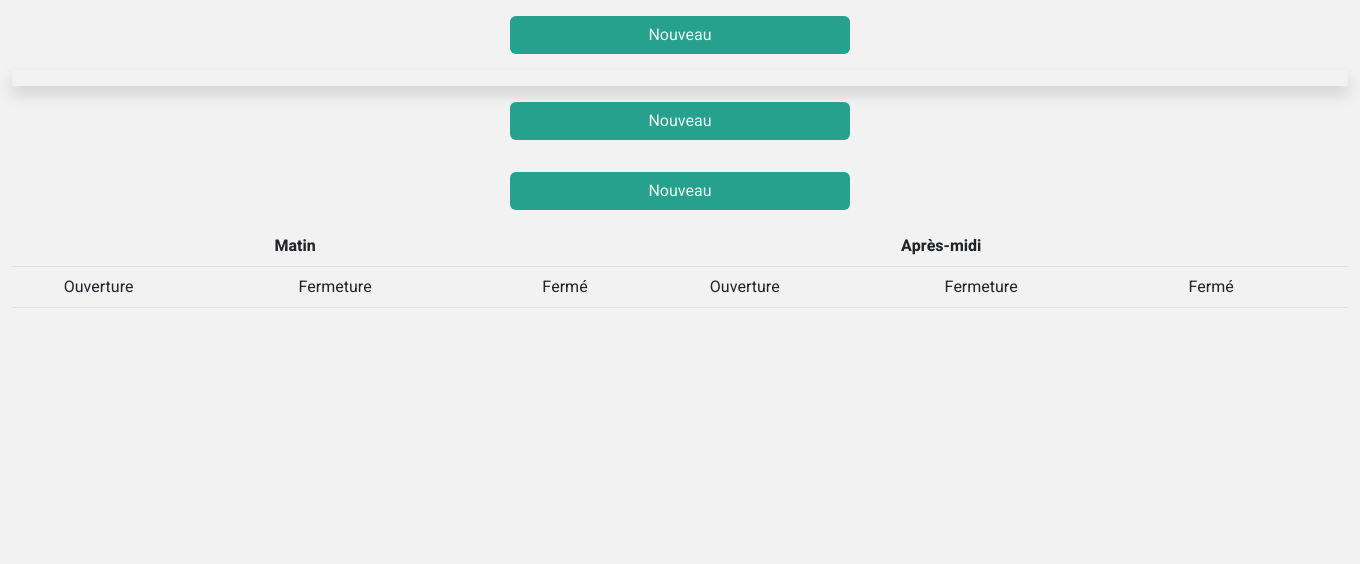
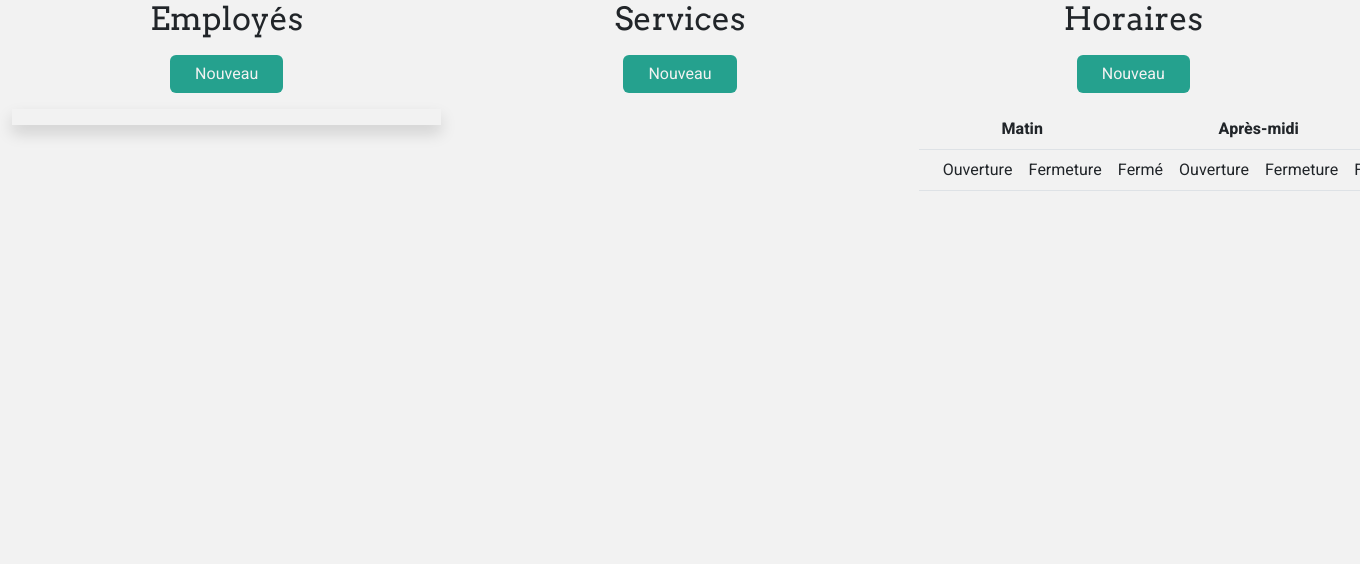
Before and after one commit to bobo13778/garageVP, a Symfony app: template templates/admin_page/index.html.twig in a window 1360 px wide; the page is wider, and only the part inside the window is pictured. Shown: the part 141-705 px from the top of that part. Run offline with Twig, Linux system fonts and the light colour scheme; the template is opened without the code that fills it, so the values that code supplies are empty; some libraries are stand-ins or nearby versions.

Commit message:
admin page done with fixed display

```diff
--- a/templates/admin_page/index.html.twig
+++ b/templates/admin_page/index.html.twig
@@ -9,14 +9,17 @@
 
 {% block body %}
 <div class="d-md-none">
-    <h2 id="mainTitle">Employé</h2>
+    <h2 id="mainTitle">Employés</h2>
     <div>
-        <button id="employeeBtn" class="btn" onclick="buttonClicked('Employé')" disabled>Employés</button>
+        <button id="employeeBtn" class="btn" onclick="buttonClicked('Employés')" disabled>Employés</button>
         <button id="serviceBtn" class="btn" onclick="buttonClicked('Services')">Services</button>
         <button id="scheduleBtn" class="btn" onclick="buttonClicked('Horaires')">Horaires</button>
     </div>
 </div>
-<div id="employee" class="container-fluid">
+<div class="container-fluid">
+    <div class="row">
+        <div id="employee" class="col-12 col-md-4 d-md-block">
+            <h2 class="text-center d-none d-md-block">Employés</h2>
             <div class="row justify-content-around mt-3 mb-3">
                 <a href="" class="btn col-3">Nouveau</a>
             </div>
@@ -49,7 +52,8 @@
             </div>
         </div>
 
-<div id="services" class="container-fluid d-none d-md-block">
+        <div id="services" class="col-12 col-md-4 d-none d-md-block">
+            <h2 class="text-center d-none d-md-block">Services</h2>
             <div class="row justify-content-around mt-3 mb-3">
                 <a href="" class="btn col-3">Nouveau</a>
             </div>
@@ -72,7 +76,8 @@
             {% endfor %}
         </div>
 
-<div id="schedule" class="container-fluid d-none d-md-block">
+        <div id="schedule" class="col-12 col-md-4 d-none d-md-block">
+            <h2 class="text-center d-none d-md-block">Horaires</h2>
             <div class="row justify-content-around mt-3 mb-3">
                 <a href="" class="btn col-3">Nouveau</a>
             </div>
@@ -117,7 +122,8 @@
                     {% endfor %}
             </table>
         </div>
-
+    </div>
+</div>
 {% endblock %}
 
 {% block javascripts %}
@@ -133,7 +139,7 @@
         mainTitle.innerText = title;
 
         switch (title) {
-            case 'Employé' :
+            case 'Employés' :
                 btnEmployee.setAttribute('disabled', '');
                 btnService.removeAttribute('disabled');
                 btnSchedule.removeAttribute('disabled');
```
Lines whose indentation alone changed are shown as unchanged.
